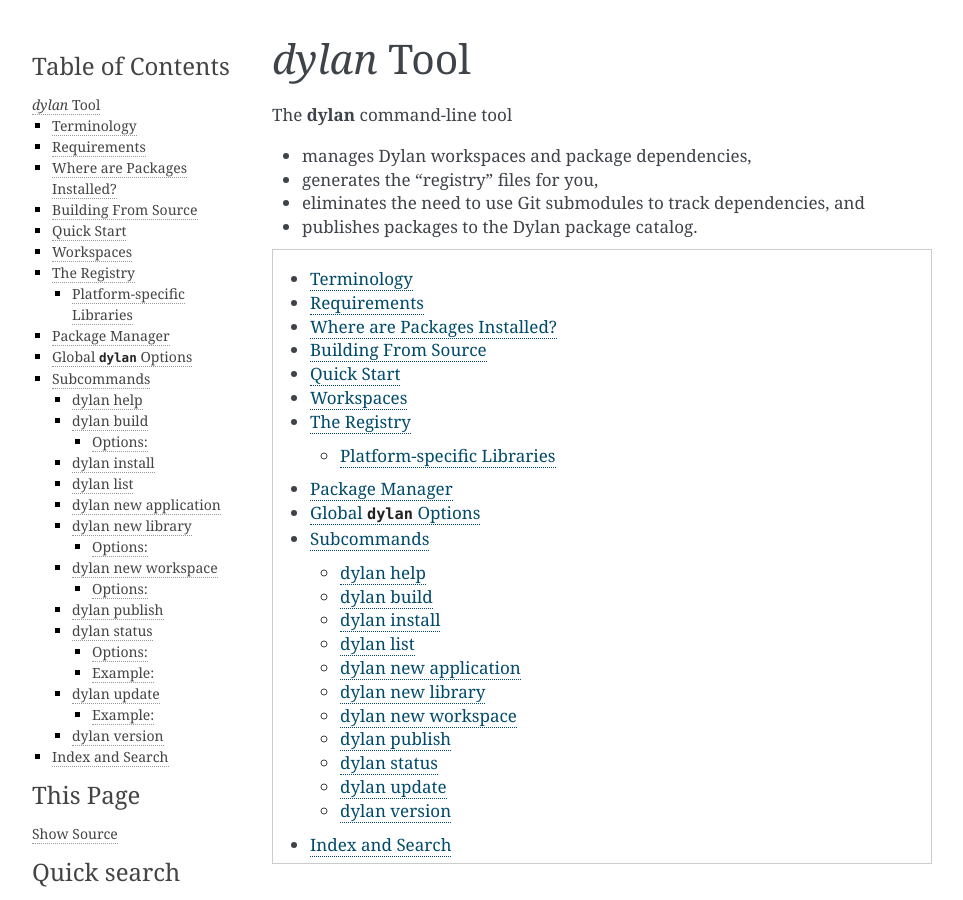
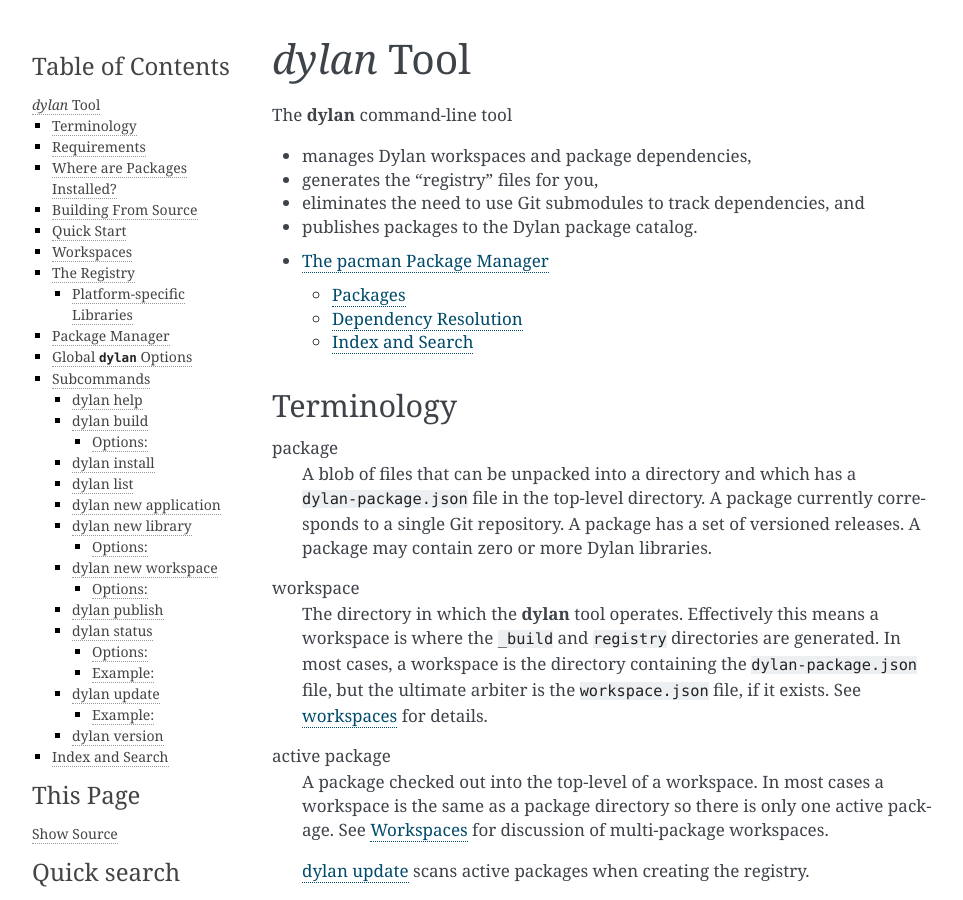
Before and after one commit to dylan-lang/dylan-tool, a Sphinx documentation site: the page built from documentation/source/index.rst, in a window 1280 px wide and 900 px high. Shown: the whole window, without its empty margins (148-1111 px from the left). Built offline with Sphinx 7.4.7, drawn with Linux system fonts in a browser that asks for light colours; part of the change alters nothing that is shown.

```diff
--- a/documentation/source/index.rst
+++ b/documentation/source/index.rst
@@ -12,13 +12,9 @@ The :program:`dylan` command-line tool
 * publishes packages to the Dylan package catalog.
 
 .. toctree::
-   :hidden:
+   :maxdepth: 2
 
    The pacman Package Manager <pacman>
-
-.. contents::
-   :depth: 2
-   :local:
 
 
 Terminology
```
